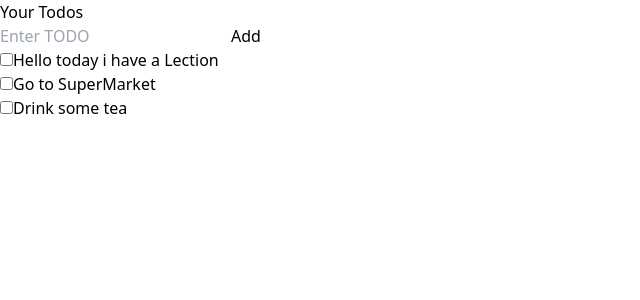
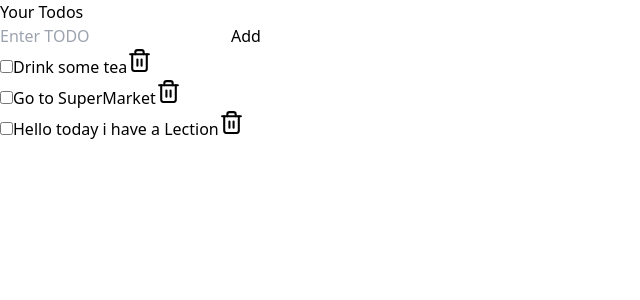
Before and after one commit to Ctato1/todo, a React (Vite) app: page / in a window 1280 px wide. Shown: the top 300 px of the page, without its empty margins (0-640 px from the left). Built offline with nearby package versions, Linux system fonts and the light colour scheme.

Commit message:
add functionality sort and delete todos with animations

```diff
--- a/src/App.tsx
+++ b/src/App.tsx
@@ -1,10 +1,11 @@
 import { useState } from "react";
 import { todoData } from "./data/todos";
-import TodoItem from "./components/TodoItem";
 import AddTodoForm from "./components/AddTodoForm";
+import TodoList from "./components/TodoList";
 
 function App() {
   const [todos, setTodos] = useState(todoData)
+  const [animation, setAnimatin] = useState(Number)
 
   function setTodoCompleted(id:number,completed:boolean){
     setTodos(prev=> prev.map(item=>(item.id === id ? {...item,completed} : item)))
@@ -13,18 +14,21 @@ function App() {
     setTodos(prev=> [{title:title,completed:false,id:Date.now()}, ...prev])
   }
 
+  function deleteTodos(id: number){
+    setAnimatin(id)
+    setTimeout(() => {
+      setTodos(prev=> prev.filter(todo => todo.id !== id))
+      setAnimatin(0)
+    }, 1950);
+
+  }
+
   return (
     <main className="py-10  h-screen space-y-5">
       <h1 className="font-bold text-3xl text-center">Your Todos</h1>
       <div className="max-w-lg mx-auto bg-slate-200 rounded-md p-4">
       <AddTodoForm onSubmit={setInputValue}/>
-        <div className="space-y-2">
-          {
-            todos.map(todo=>(
-              <TodoItem todo={todo} onCompleteChange={setTodoCompleted}/>
-            ))
-          }
-        </div>
+       <TodoList todos={todos} onCompleteChange={setTodoCompleted} onDelete={deleteTodos} animation={animation}/>
       </div>
     </main>
   );
--- a/src/components/TodoItem.tsx
+++ b/src/components/TodoItem.tsx
@@ -1,22 +1,31 @@
+import { Trash2Icon } from "lucide-react";
 import { Todo } from "../types/todo";
 interface TodoItemProps {
   todo: Todo;
   onCompleteChange: (id:number,completed:boolean)=> void;
+  onDeleteChange: (id:number)=> void;
+  animation:number;
 }
 
-export default function TodoItem({ todo,onCompleteChange }: TodoItemProps) {
+export default function TodoItem({ todo,onCompleteChange,onDeleteChange,animation }: TodoItemProps) {
 
   return (
-    <div className="space-y-2 " key={todo.id}>
-      <label className="flex w-96 gap-2 items-center border rounded-md p-3 border-gray-400 bg-white hover:bg-slate-50 cursor-pointer">
+    <div className="gap-2 flex items-center overflow-hidden">
+      <label className={`flex grow gap-2 items-center border rounded-md p-3 border-gray-400 bg-white hover:bg-slate-50 cursor-pointer ${animation === todo.id ? 'animate-pulse' : ''}`}>
         <input type="checkbox" className="scale-125"
         checked={todo.completed}
         onChange={(e)=>onCompleteChange(todo.id,e.target.checked)}
         />
-        <span className={todo.completed ? 'line-through text-gray-300' : ''}>
+        <span className={`${todo.completed ? 'line-through text-gray-300' : ''}`}>
             {todo.title}
         </span>
       </label>
+      <button className="p-2"
+      onClick={()=>onDeleteChange(todo.id)}
+      >
+        <Trash2Icon size={25} className="text-gray-600"/>
+      </button>
     </div>
   );
 }
+// ${animation ? 'animate-ping' : ''}
--- /dev/null
+++ b/src/components/TodoList.tsx
@@ -0,0 +1,28 @@
+import { Todo } from "../types/todo";
+import TodoItem from "./TodoItem";
+
+interface TodoListProps{
+    todos:Todo[];
+    onCompleteChange: (id:number,completed:boolean)=>void;
+    onDelete:(id:number)=>void;
+    animation:number;
+}
+
+export default function TodoList({todos,onCompleteChange,onDelete,animation}:TodoListProps){
+    const sortedTodos= todos.sort((a,b)=>{
+        if(a.completed === b.completed){
+            return b.id - a.id
+        }
+        return a.completed ? 1 : -1
+    })
+
+    return (
+        <div className="space-y-2">
+        {
+          sortedTodos.map(todo=>(
+            <TodoItem key={todo.id} todo={todo} onCompleteChange={onCompleteChange} onDeleteChange={onDelete} animation={animation}/>
+          ))
+        }
+      </div>
+    )
+}
```
